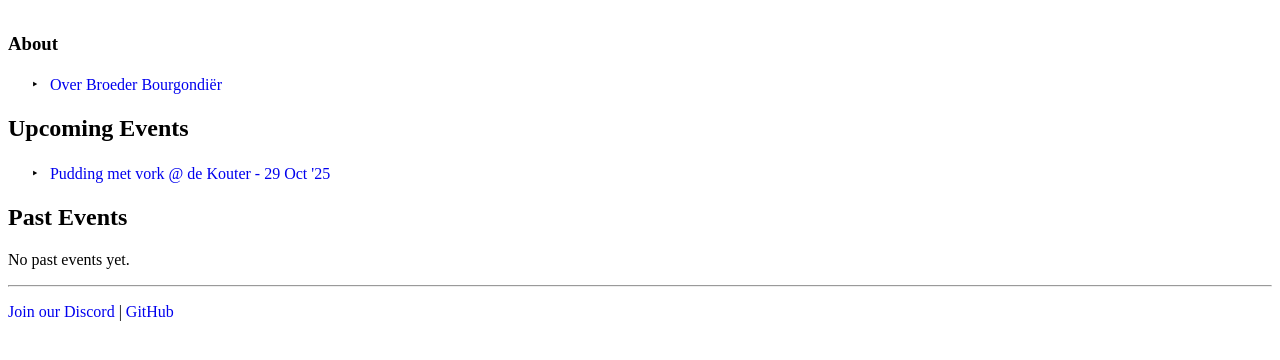
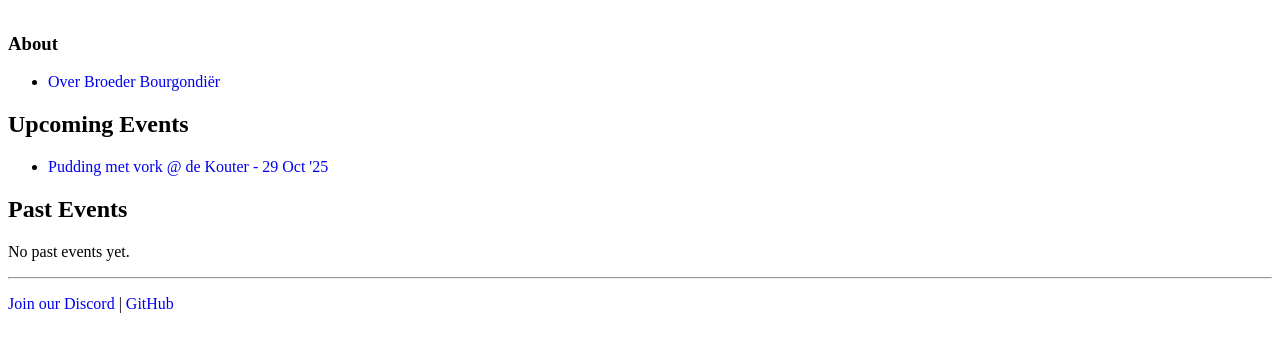
Before and after one commit to Broeder-Bourgondier/website, a plain HTML site: page index.html in a window 1280 px wide. Shown: the part 140-500 px from the top of the page. Drawn offline with Linux system fonts and the light colour scheme.

Commit message:
remove ugly list bullets

```diff
--- a/index.html
+++ b/index.html
@@ -30,15 +30,6 @@
   <style>
     a {
       text-decoration: none;
-    }
-    ul {
-      list-style-type: none;
-      padding-left: 1.5em;
-    }
-    li::before {
-      content: "‣ ";
-      color: black;
-      margin-right: 0.5em;
     }
   </style>
 </head>
```
